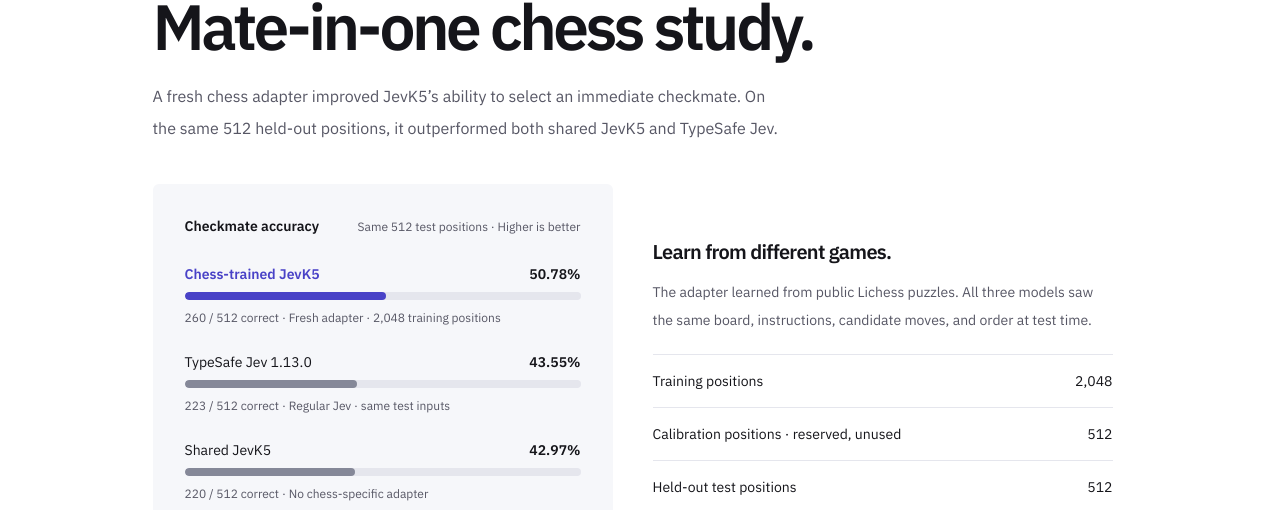
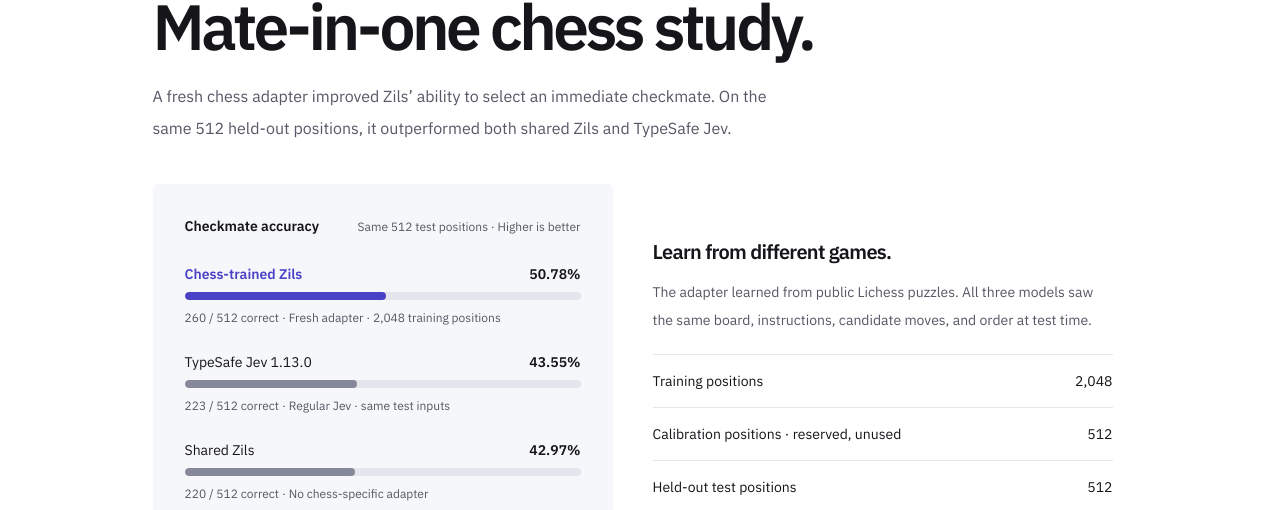
Before and after one commit to ooo-hq/zils-web, a Next.js app: page /model/chess-study in a window 1280 px wide. Shown: the part 235-745 px from the top of the page. Built offline with nearby package versions, Linux system fonts and the light colour scheme.

Commit message:
Use Zils branding across chess and flight research

```diff
--- a/app/(home)/model/chess-study/page.tsx
+++ b/app/(home)/model/chess-study/page.tsx
@@ -6,7 +6,7 @@
 
 export const metadata: Metadata = {
   title: 'zils — mate-in-one chess study',
-  description: 'Chess-trained JevK5 reached 50.78% checkmate accuracy versus TypeSafe Jev’s 43.55% and shared JevK5’s 42.97% on 512 held-out positions. Results, uncertainty, and evidence.',
+  description: 'Chess-trained Zils reached 50.78% checkmate accuracy versus TypeSafe Jev’s 43.55% and shared Zils’s 42.97% on 512 held-out positions. Results, uncertainty, and evidence.',
   alternates: { canonical: 'https://zils.ai/model/chess-study' },
 };
 
@@ -19,7 +19,7 @@
           <Link href="/model#chess-study" className="text-sm underline decoration-edge-strong underline-offset-4 hover:text-accent">Back to model research</Link>
           <p className="mt-8 text-xs text-muted">Completed experiment · 7 October 2026 UTC</p>
           <h1 className="mt-4 max-w-[20ch] text-[clamp(2.5rem,6vw,4rem)] font-semibold leading-[1.04] tracking-[-0.055em]">Mate-in-one chess study.</h1>
-          <p className="mt-5 max-w-[66ch] text-base leading-8 text-muted">A fresh chess adapter improved JevK5’s ability to select an immediate checkmate. On the same 512 held-out positions, it outperformed both shared JevK5 and TypeSafe Jev.</p>
+          <p className="mt-5 max-w-[66ch] text-base leading-8 text-muted">A fresh chess adapter improved Zils’ ability to select an immediate checkmate. On the same 512 held-out positions, it outperformed both shared Zils and TypeSafe Jev.</p>
         </header>
         <ChessStudyDetails />
       </main>
--- a/app/(home)/model/page.tsx
+++ b/app/(home)/model/page.tsx
@@ -107,7 +107,7 @@
 
         <Section id="overview" eyebrow="Earlier research · Kev 0.8B" title="Previous experiments, preserved.">
           <div className="grid gap-6 md:grid-cols-[1.2fr_1fr]">
-            <p className="max-w-[58ch] text-[15px] leading-7 text-muted">The comparison below preserves the earlier Kev 0.8B public benchmark. It used different models, tasks, and scoring rules from the JevK5 support and flight studies. Their percentages should not be combined into a single improvement claim.</p>
+            <p className="max-w-[58ch] text-[15px] leading-7 text-muted">The comparison below preserves the earlier Kev 0.8B public benchmark. It used different models, tasks, and scoring rules from the Zils support and flight studies. Their percentages should not be combined into a single improvement claim.</p>
             <div className={`${CARD} p-5`}>
               <p className="font-mono text-[10px] tracking-[0.12em] text-subtle">PUBLIC BENCHMARK CANDIDATE</p>
               <code className="mt-3 block break-all font-mono text-xs leading-6 text-ink">{fez.checkpoint_sha256}</code>
--- a/components/chess-study.tsx
+++ b/components/chess-study.tsx
@@ -42,7 +42,7 @@
           <h2 id="chess-study-heading" className="mt-4 max-w-[20ch] text-[clamp(2rem,4.4vw,3.25rem)] font-semibold leading-[1.04] tracking-[-0.055em]">Training improved mate-in-one choices.</h2>
           <p className="mt-5 max-w-[48ch] text-[15px] leading-7 text-muted">
             A fresh chess adapter selected a checkmating move in <strong className="font-semibold text-ink">260 of 512 held-out positions</strong>.
-            Accuracy improved by {chessPoints(chessStudy.paired_comparisons.trained_minus_shared.accuracy.right_minus_left)} percentage points over shared JevK5
+            Accuracy improved by {chessPoints(chessStudy.paired_comparisons.trained_minus_shared.accuracy.right_minus_left)} percentage points over shared Zils
             and {chessPoints(chessStudy.paired_comparisons.trained_minus_jev.accuracy.right_minus_left)} over TypeSafe Jev.
           </p>
           <Link href="/model/chess-study" className="mt-7 inline-flex min-h-11 items-center rounded-md bg-action px-5 py-3 text-sm font-medium text-on-action hover:bg-action-hover">Read the chess study</Link>
@@ -77,7 +77,7 @@
         <h2 id="chess-differences" className="text-xl font-semibold tracking-[-0.035em]">An improvement with measured uncertainty.</h2>
         <div className="mt-6 grid gap-4 sm:grid-cols-2">
           {([
-            ['shared', 'Compared with shared JevK5'],
+            ['shared', 'Compared with shared Zils'],
             ['jev', 'Compared with TypeSafe Jev'],
           ] as const).map(([key, label]) => {
             const difference = chessStudy.paired_comparisons[`trained_minus_${key}`].accuracy;
@@ -97,7 +97,7 @@
             ['Deterministic chess-rules oracle', chessStudy.baselines.rules_oracle],
           ].map(([name, value]) => <div key={name}><dt className="text-xs leading-5 text-muted">{name}</dt><dd className="mt-2 text-2xl font-semibold tabular-nums">{chessPercent(Number(value))}</dd></div>)}
         </dl>
-        <p className="mt-5 text-xs leading-6 text-muted">Chess software already solves every position in this task. The experiment asks whether specialization improves JevK5 on a new domain. No model was deployed or promoted.</p>
+        <p className="mt-5 text-xs leading-6 text-muted">Chess software already solves every position in this task. The experiment asks whether specialization improves Zils on a new domain. No model was deployed or promoted.</p>
       </section>
 
       <details className="rounded-md border border-edge">
@@ -113,6 +113,7 @@
           <div className="mt-7 space-y-5 text-sm leading-7 text-muted">
             <p><strong className="font-medium text-ink">Inputs and answers.</strong> The opponent’s setup move was applied first. Models received the resulting board, side to move, and candidate moves with piece/from/to descriptions. Solutions, checkmate notation, ratings, and puzzle or game identifiers stayed out of model requests. A rules engine independently verified every mating alternative and executed all 1,536 selected moves for the final audit.</p>
             <p><strong className="font-medium text-ink">Data selection.</strong> The first 200,000 records of the pinned Lichess archive supplied the pool; this is not a uniform sample of the full database. Positions with fewer than two or more than sixteen checking moves, or where every candidate mated, were excluded. Source-game separation and exact/mirror deduplication still allow related tactical patterns and possible overlap with public pretraining data.</p>
+            <p><strong className="font-medium text-ink">Model foundation.</strong> Shared Zils uses the published JevK5 4B weights; chess-trained Zils adds the adapter trained for this study.</p>
             <p><strong className="font-medium text-ink">Training.</strong> One fresh rank-16 adapter, one epoch, seed 557, and 512 optimizer steps. The final saved checkpoint was used without test-directed tuning. Training and saving took {(chessStudy.training.training_seconds / 60).toFixed(2)} minutes on an RTX 4090, excluding loading and input preparation. Peak training tensor allocation was {(chessStudy.training.peak_gpu_allocated_bytes / 2 ** 30).toFixed(2)} GiB. Both smoke and full adapters passed independent fresh-process reload checks. Native temperatures were retained; calibration data was unused.</p>
             <p><strong className="font-medium text-ink">API reliability.</strong> Jev returned valid answers on the first attempt for 506/512 positions. Six rejected responses were retained and recovered within the three-attempt limit: five probability-sum failures and one inconsistent choice. The reported scores use validated responses after retries. All three model runs completed; no failed or missing positions were dropped.</p>
             <p><strong className="font-medium text-ink">Additional measures.</strong> First-listed move accuracy was {chessPercent(chessStudy.baselines.first_option)}. A confident choice assigns at least 90% probability to the selected move. The table’s mating probability is the total probability assigned to all correct moves. NLL is the negative log of that total, with a floor for zero probability.</p>
--- a/components/jev-comparison.tsx
+++ b/components/jev-comparison.tsx
@@ -64,12 +64,12 @@
             <p><strong className="font-medium text-ink">Model foundation.</strong> Shared Zils uses the published JevK5 4B weights; trained Zils adds our ABCD-specific adapter.</p>
             <p><strong className="font-medium text-ink">Identical evidence.</strong> Each model received the prior conversation, completed actions and results, compact workflow catalog, and the same ordered choices. Current answers, future turns, and labeled workflow metadata were excluded. Each case comes from a distinct conversation.</p>
             <p><strong className="font-medium text-ink">Preserved API responses.</strong> All 500 Jev calls returned answers. {jevMetrics.distributions_normalized} probability vectors summed to 0.99; they were normalized for Brier scoring. One returned choice differed from its probability ranking. Accuracy uses the returned choice; using the highest-probability option instead gives {percent(jevMetrics.canonical_argmax_correct / jevMetrics.n)}. No cases were dropped or re-queried.</p>
-            <p><strong className="font-medium text-ink">Usage and timing.</strong> Jev reported {jevMetrics.total_input_tokens.toLocaleString('en-US')} input tokens, an estimated ${jevStudy.test.jev_api_cost_usd.toFixed(5)} at the provider’s listed rate. API response time includes networking; the earlier JevK5 timings measure local GPU inference. They do not establish a comparable speed advantage.</p>
+            <p><strong className="font-medium text-ink">Usage and timing.</strong> Jev reported {jevMetrics.total_input_tokens.toLocaleString('en-US')} input tokens, an estimated ${jevStudy.test.jev_api_cost_usd.toFixed(5)} at the provider’s listed rate. API response time includes networking; the earlier Zils timings measure local GPU inference. They do not establish a comparable speed advantage.</p>
           </div>
         </div>
       </details>
 
-      <p className="mt-6 max-w-[80ch] text-sm leading-7 text-muted">This measures recorded next-action agreement in public role-play conversations. It does not establish complete conversation success or a general model ranking. One training recipe and seed were used; public-data pretraining overlap cannot be excluded. The prompt was developed for JevK5 and was not separately optimized for Jev. The research adapter has not been deployed.</p>
+      <p className="mt-6 max-w-[80ch] text-sm leading-7 text-muted">This measures recorded next-action agreement in public role-play conversations. It does not establish complete conversation success or a general model ranking. One training recipe and seed were used; public-data pretraining overlap cannot be excluded. The prompt was developed for Zils and was not separately optimized for Jev. The research adapter has not been deployed.</p>
       <div className="mt-6 flex flex-wrap gap-x-6 gap-y-3 text-sm">
         <a href={jevMethod} className={link}>Comparison report</a>
         <a href={jevSource} className={link}>Recorded results (JSON)</a>
--- a/lib/chess-study.ts
+++ b/lib/chess-study.ts
@@ -4,9 +4,9 @@
 export const chessStudy = study;
 export const chessProtocol = protocol;
 export const chessComparisons = [
-  { key: 'trained', name: 'Chess-trained JevK5', note: 'Fresh adapter · 2,048 training positions', adapted: true },
+  { key: 'trained', name: 'Chess-trained Zils', note: 'Fresh adapter · 2,048 training positions', adapted: true },
   { key: 'jev', name: 'TypeSafe Jev 1.13.0', note: 'Regular Jev · same test inputs', adapted: false },
-  { key: 'shared', name: 'Shared JevK5', note: 'No chess-specific adapter', adapted: false },
+  { key: 'shared', name: 'Shared Zils', note: 'No chess-specific adapter', adapted: false },
 ].map(row => ({
   ...row,
   metrics: study.results[row.key as keyof typeof study.results],
--- a/lib/flight-study.ts
+++ b/lib/flight-study.ts
@@ -11,7 +11,7 @@
 export const flightImprovement = ((base.brier - adapter.brier) / base.brier * 100).toFixed(1);
 
 export const flightComparisons = [
-  { name: 'Base JevK5', note: 'No flight-specific training', metrics: base, adapted: false },
-  { name: 'JevK5 + flight adapter', note: 'Trained on January flights', metrics: adapter, adapted: true },
+  { name: 'Shared Zils', note: 'No flight-specific training', metrics: base, adapted: false },
+  { name: 'Flight-trained Zils', note: 'Trained on January flights', metrics: adapter, adapted: true },
   { name: 'Historical delay rates', note: 'Simple baseline from the same training data', metrics: result.metrics.historical_rate, adapted: false },
 ] as const;
```
Also changed, not shown: components/flight-study.tsx (+4 -4 lines).
